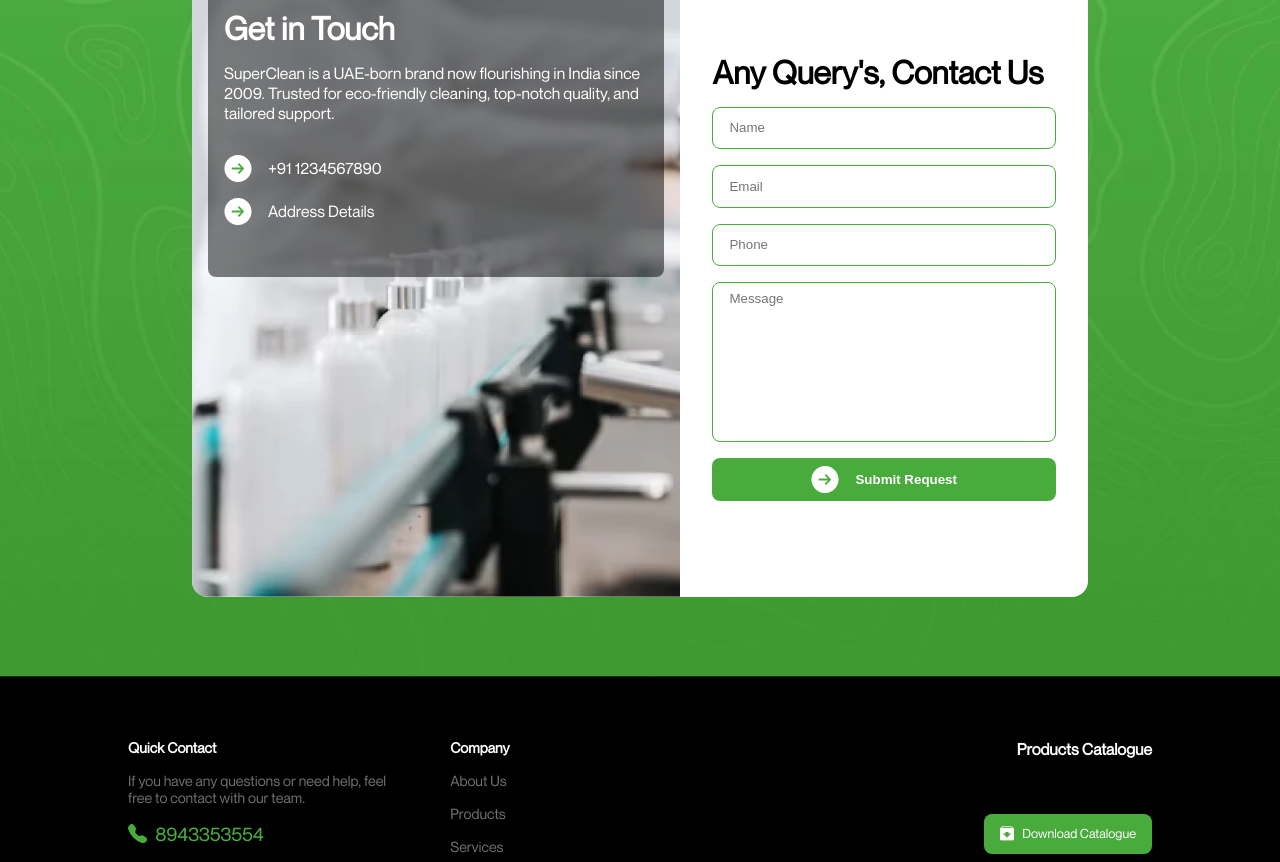
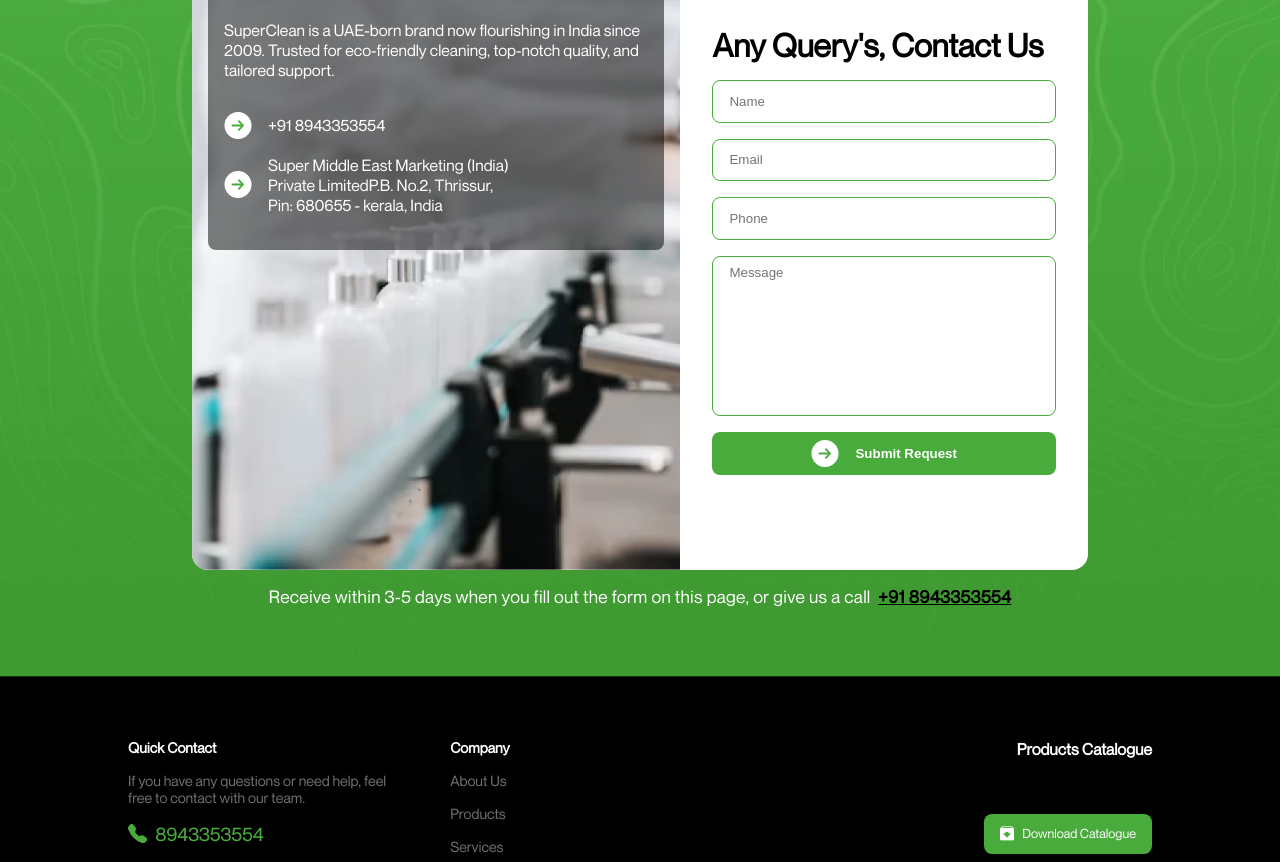
Before and after one commit to Volshauz0/SuperCleanMe-IN, a Next.js app: page / in a window 1280 px wide. Shown: the part 3392-4254 px from the top of the page. Built offline with nearby package versions, Linux system fonts and the light colour scheme.

Commit message:
minor changes

```diff
--- a/src/app/LandingPage/LandingPage.jsx
+++ b/src/app/LandingPage/LandingPage.jsx
@@ -4,7 +4,6 @@
 import Range from "./components/Range/Range";
 import Whitelabel from "./components/Whitelabel/Whitelabel";
 import Form from "./components/Form/Form";
-
 
 export default function LandingPage() {
   return (
--- a/src/app/LandingPage/components/Form/Form.jsx
+++ b/src/app/LandingPage/components/Form/Form.jsx
@@ -14,11 +14,14 @@
                         <div className={styles.contact}>
                             <div className={styles.social}>
                                 <Image src={next} />
-                                <p>+91 1234567890</p>
+                                <a style={{ color: '#fff', textDecoration: 'none' }} href='tel:8943353554'>+91 8943353554</a>
                             </div>
                             <div className={styles.social}>
                                 <Image src={next} />
-                                <p>Address Details</p>
+                                <p>Super Middle East Marketing (India) <br />
+                                    Private LimitedP.B. No.2, Thrissur, <br />
+                                    Pin: 680655 - kerala, India
+                                </p>
                             </div>
                         </div>
                     </div>
@@ -37,6 +40,9 @@
                     </form>
                 </div>
             </div>
+            <p className={styles.callFast}>Receive within 3-5 days when you fill out the form on this page, or give us a call &nbsp;
+                <a style={{ color: '#000' }} href='tel:8943353554'><b>+91 8943353554</b></a>
+            </p>
         </div>
     )
 }
--- a/src/app/LandingPage/components/Form/Form.module.css
+++ b/src/app/LandingPage/components/Form/Form.module.css
@@ -9,6 +9,7 @@
     display: flex;
     justify-content: center;
     align-items: center;
+    flex-direction: column;
     padding: 2rem 0;
     position: relative;
     top: .1rem;
@@ -111,6 +112,15 @@
     gap: 1rem;
 }
 
+.form .callFast {
+    text-align: center;
+    padding-top: 2rem;
+    color: #fff;
+    font-size: 1.1rem;
+    letter-spacing: .3px;
+    padding: 1rem;
+}
+
 @media(width<=1280px) {
     .form .content .left {
         height: 80vh;
```
